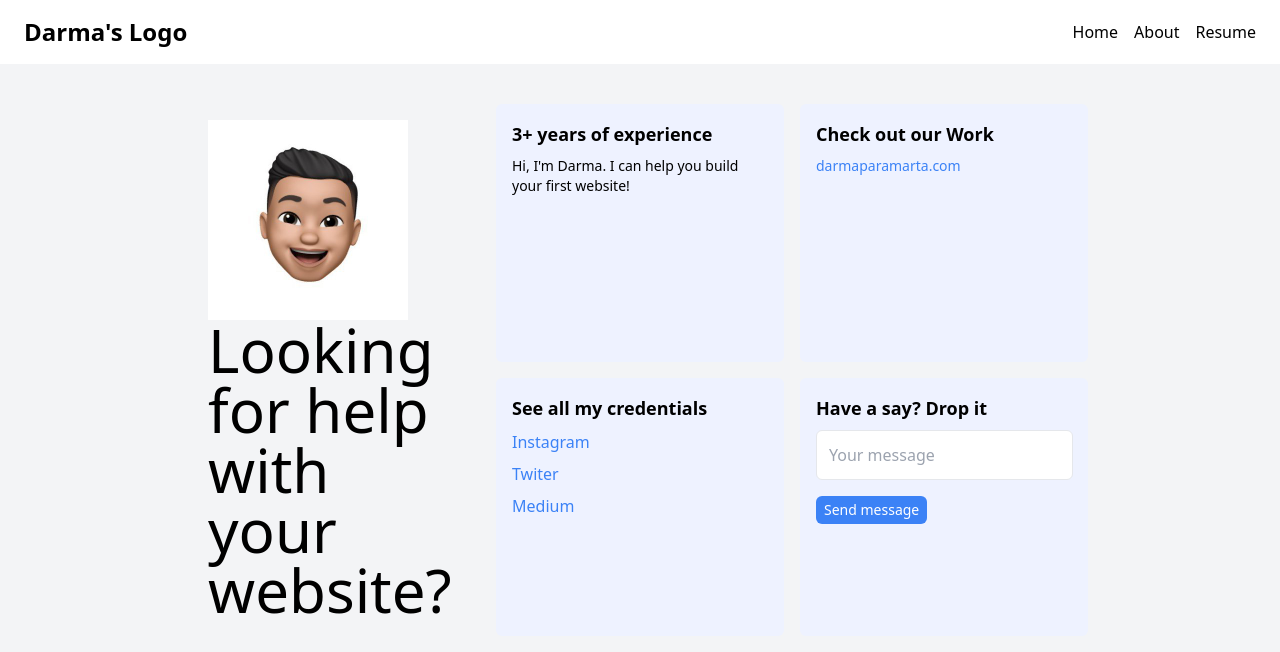
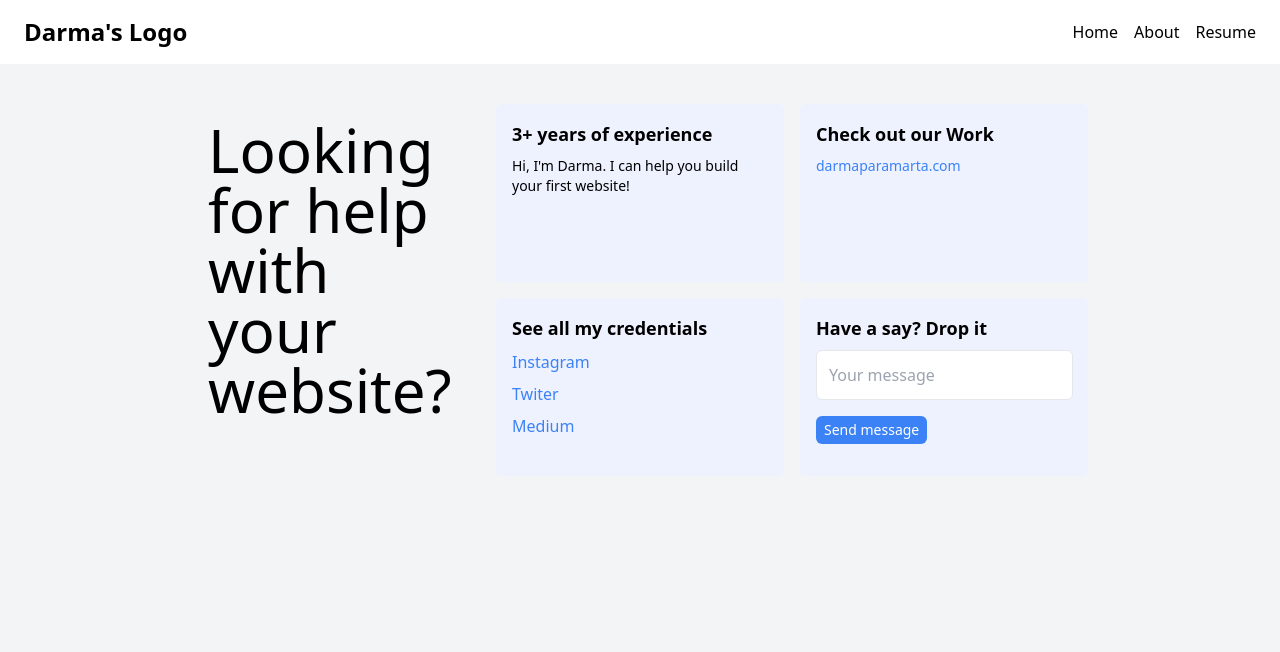
Before and after one commit to darma287/task3, a website built with Vite: page src/index.html in a window 1280 px wide. Built offline with nearby package versions, Linux system fonts and the light colour scheme.

Commit message:
feature: remove image

```diff
--- a/src/index.html
+++ b/src/index.html
@@ -32,7 +32,8 @@
     </header>
     <main class="grid grid-cols-1 md:grid-cols-3 gap-4 max-w-4xl mx-auto my-10">
         <div class="md:col-span-1 p-4 rounded-md">
-            <img src="src/public/Darma.jpg" height="200px" width="200px" />
+            <!-- Error loading image, fixed soon-->
+            <!-- <img src="task3/src/public/2023-07-15 16.53.13.jpg" height="200px" width="200px" />  -->
             <h1>Looking for help with your website?</h1>
         </div>
         <div class="md:col-span-2 grid grid-rows-2 gap-4">
```
Also changed, not shown: src/public/2023-07-15 16.53.13.jpg (added).
